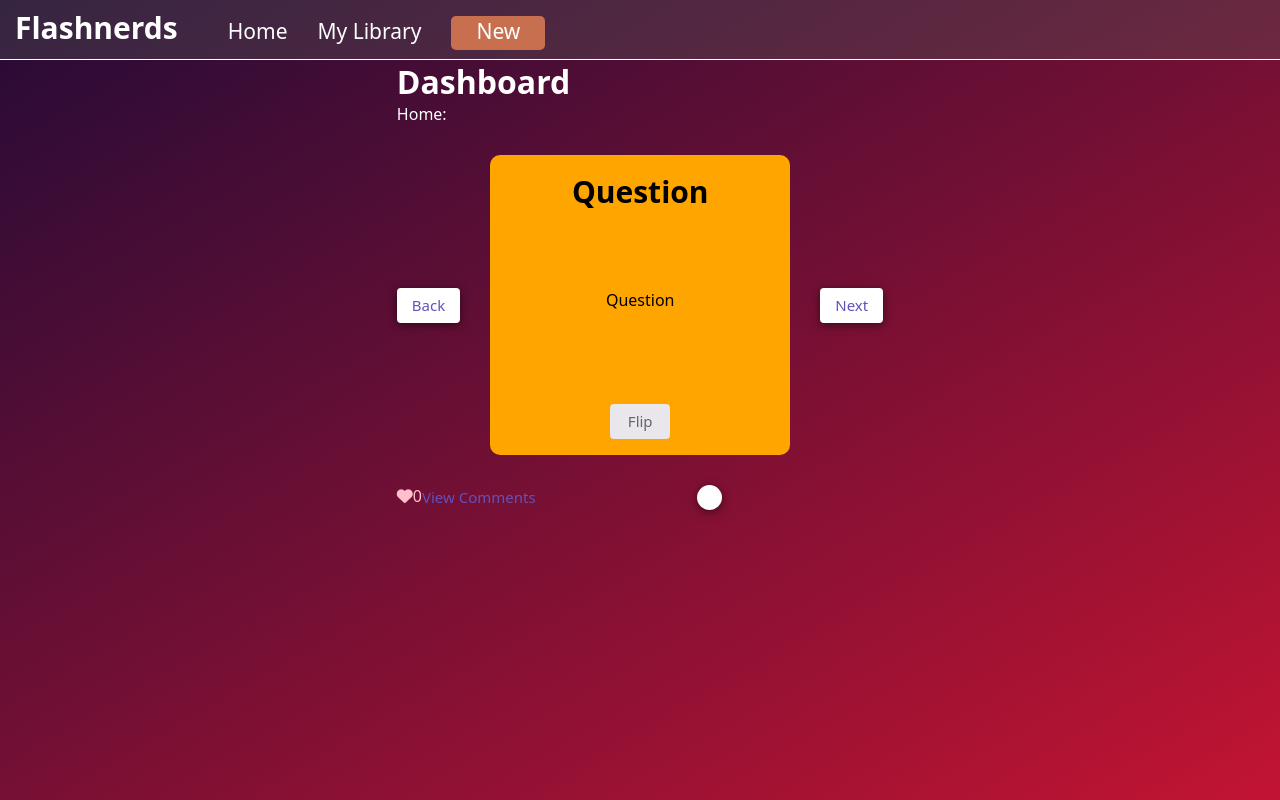
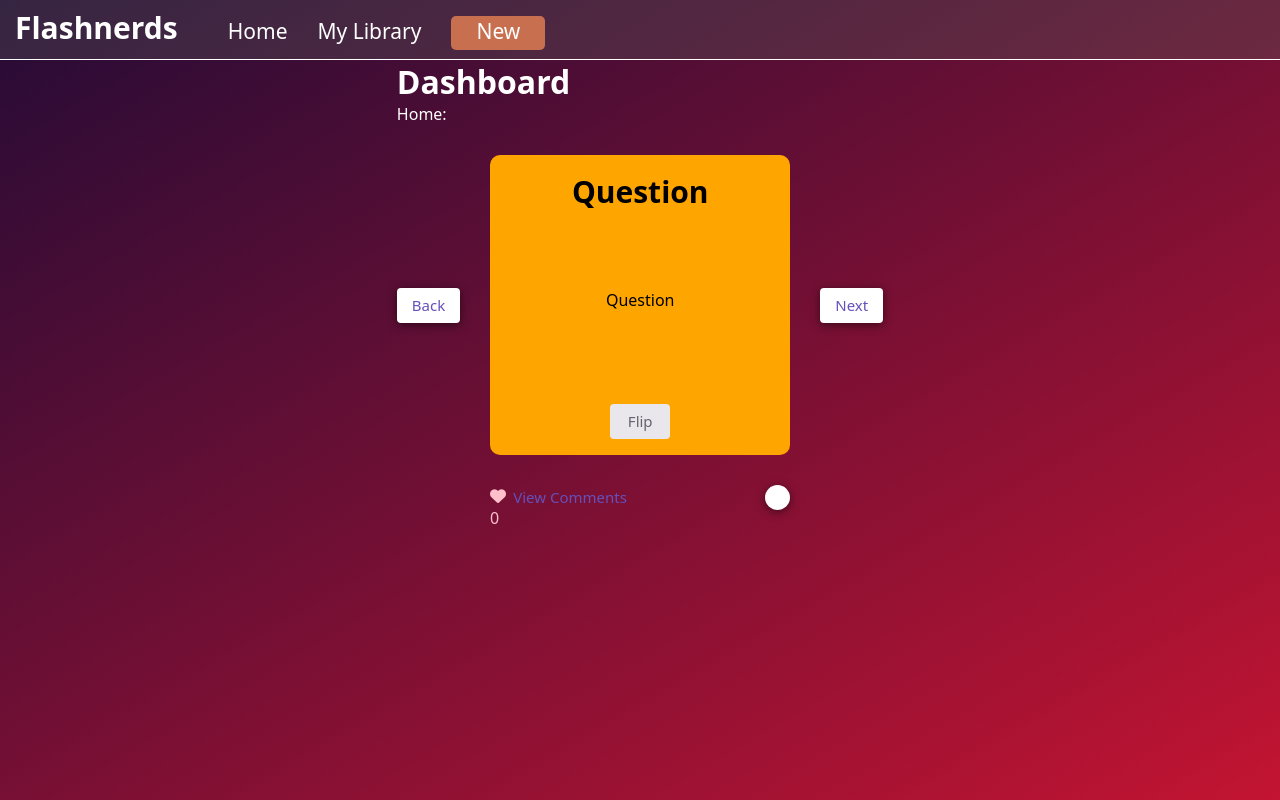
Before and after one commit to Diogenesoftoronto/flashnerds, a React (Create React App) app in the folder app/: page / in a window 1280 px wide. Built offline with nearby package versions, Linux system fonts and the light colour scheme; some icons are missing; a web font is replaced by a local one.

Commit message:
resize footer

```diff
--- a/app/src/components/styles/FlashcardPost.scss
+++ b/app/src/components/styles/FlashcardPost.scss
@@ -14,6 +14,6 @@ footer {
   display: flex;
   margin-left: auto;
   margin-right: auto;
-  width: 300;
+  width: 300px;
   }
 }
```
